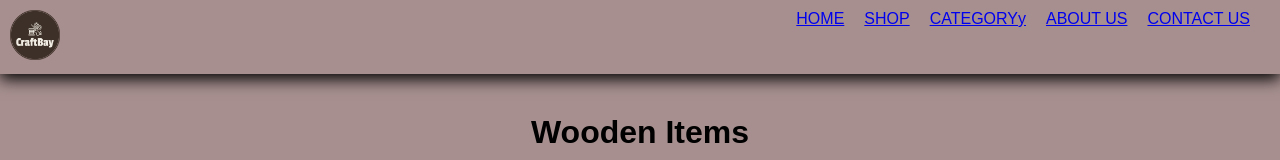
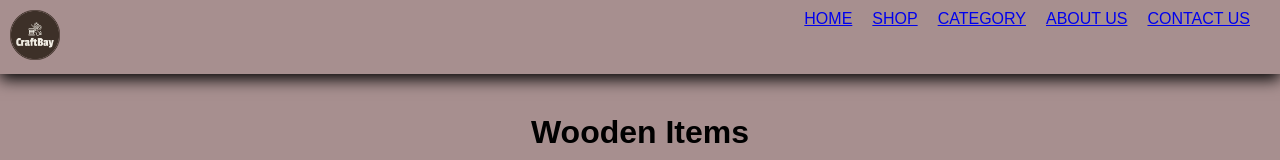
Before and after one commit to chamindu815/Craft_Bay, a React (Create React App) app: page / in a window 1280 px wide. Shown: the top 160 px of the page. Built offline with nearby package versions, Linux system fonts and the light colour scheme.

Commit message:
change category menu name

```diff
--- a/src/Components/ProductandNavigation/navigation.jsx
+++ b/src/Components/ProductandNavigation/navigation.jsx
@@ -17,7 +17,7 @@ const Navigation = () => {
           <BrowserRouter>
           <li><Link className="Link" href="#">HOME</Link></li>
           <li><Link className="Link" href="#">SHOP</Link></li>
-          <li><Link className="Link" href="#">CATEGORYy</Link></li>
+          <li><Link className="Link" href="#">CATEGORY</Link></li>
           <li><Link className="Link" href="#">ABOUT US</Link></li>
           <li><Link className="Link" href="#">CONTACT US</Link></li>
           </BrowserRouter>
```
